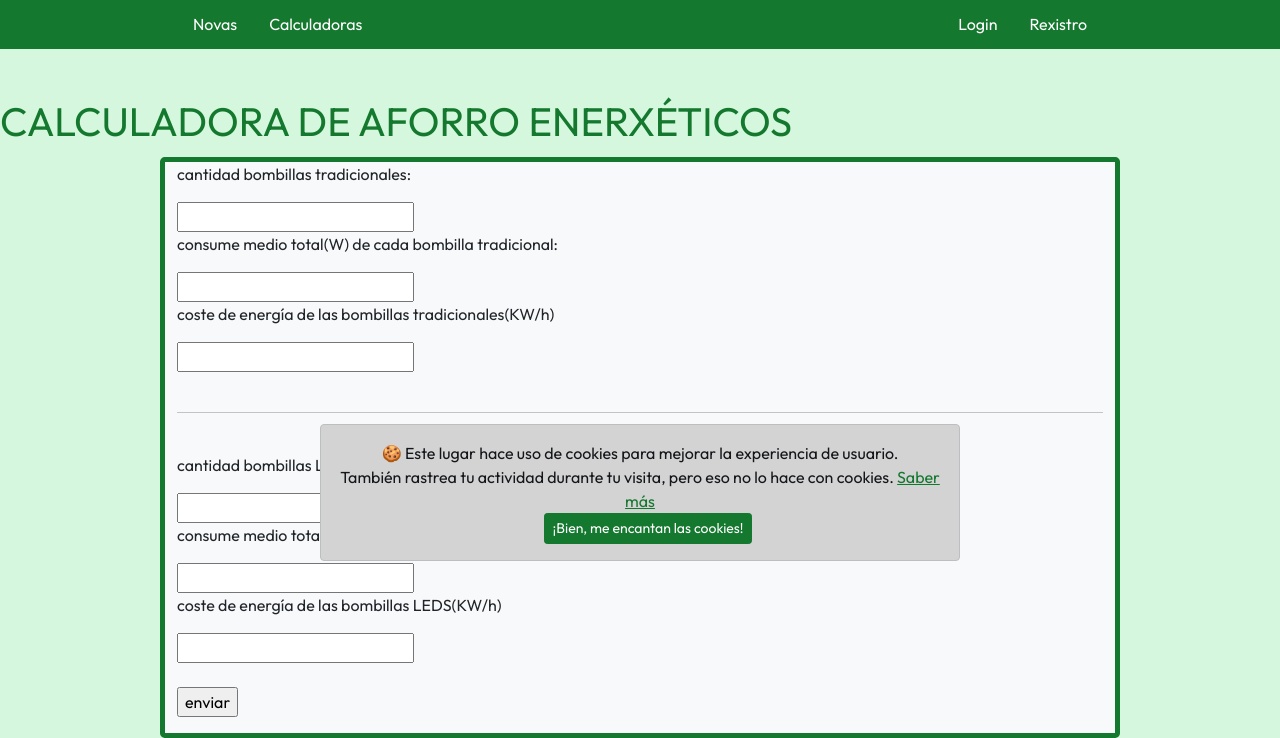
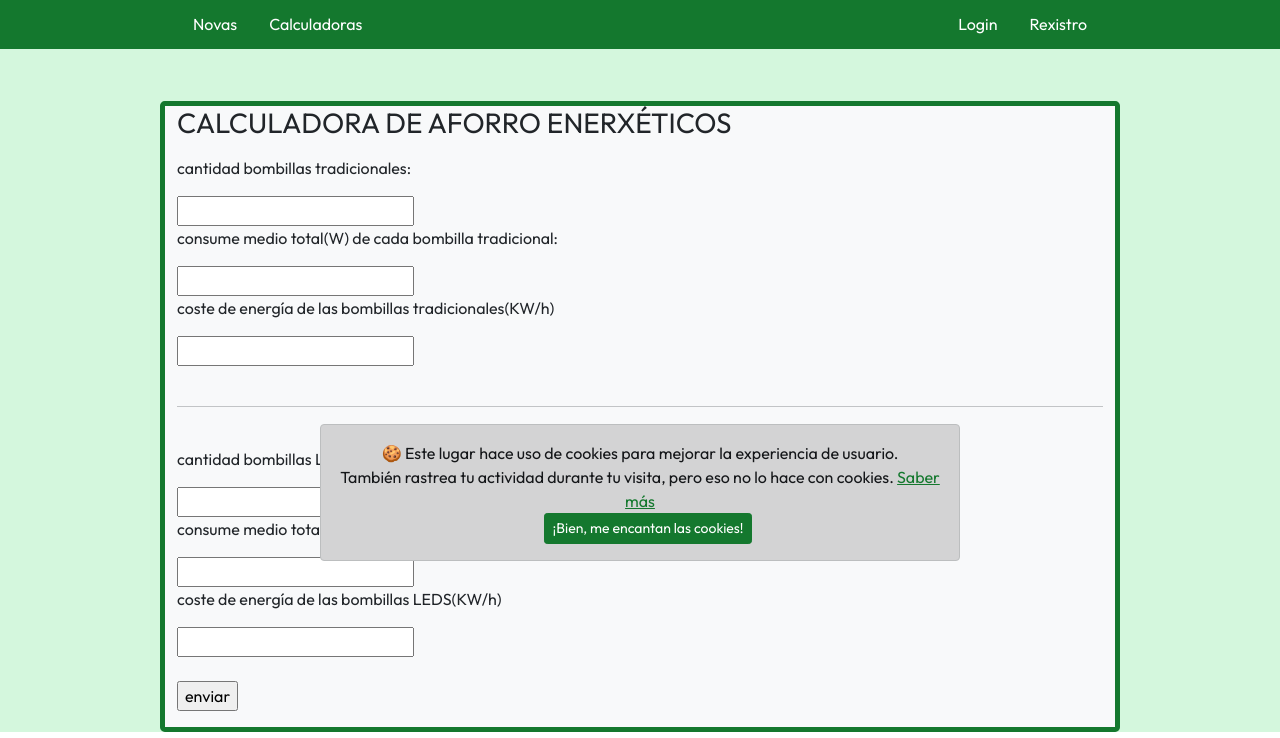
Before and after one commit to dwcs-ucha/grupo02-21, a PHP site: page /utiles/ricardo/index.php in a window 1280 px wide. Shown: the part 223-961 px from the top of the page. Run offline with PHP 8.4, Linux system fonts and the light colour scheme; grey boxes are pictures that could not be loaded.

Commit message:
titulo de calculadora

```diff
--- a/utiles/ricardo/index.php
+++ b/utiles/ricardo/index.php
@@ -56,11 +56,11 @@ CABECEIRA:
     ?>
     <div class="fondo">
         <div class="col-12 pt-5 pb-1">
-            <h1 class="text-primary">CALCULADORA DE AFORRO ENERXÉTICOS</h1>
         </div>
         <div class="container border border-5 border border-primary border rounded-3 bg-light">
          <div class="col-12 col-lg-12">
             <form action="index.php" method="post">
+                <legend><h3>CALCULADORA DE AFORRO ENERXÉTICOS</h3></legend>
                 <div>
                     <p id="tradicional">cantidad bombillas tradicionales:</p>
                     <input type="number" step="any" id="cantidadTradicionales" name="cantidadTradicionales">
```
